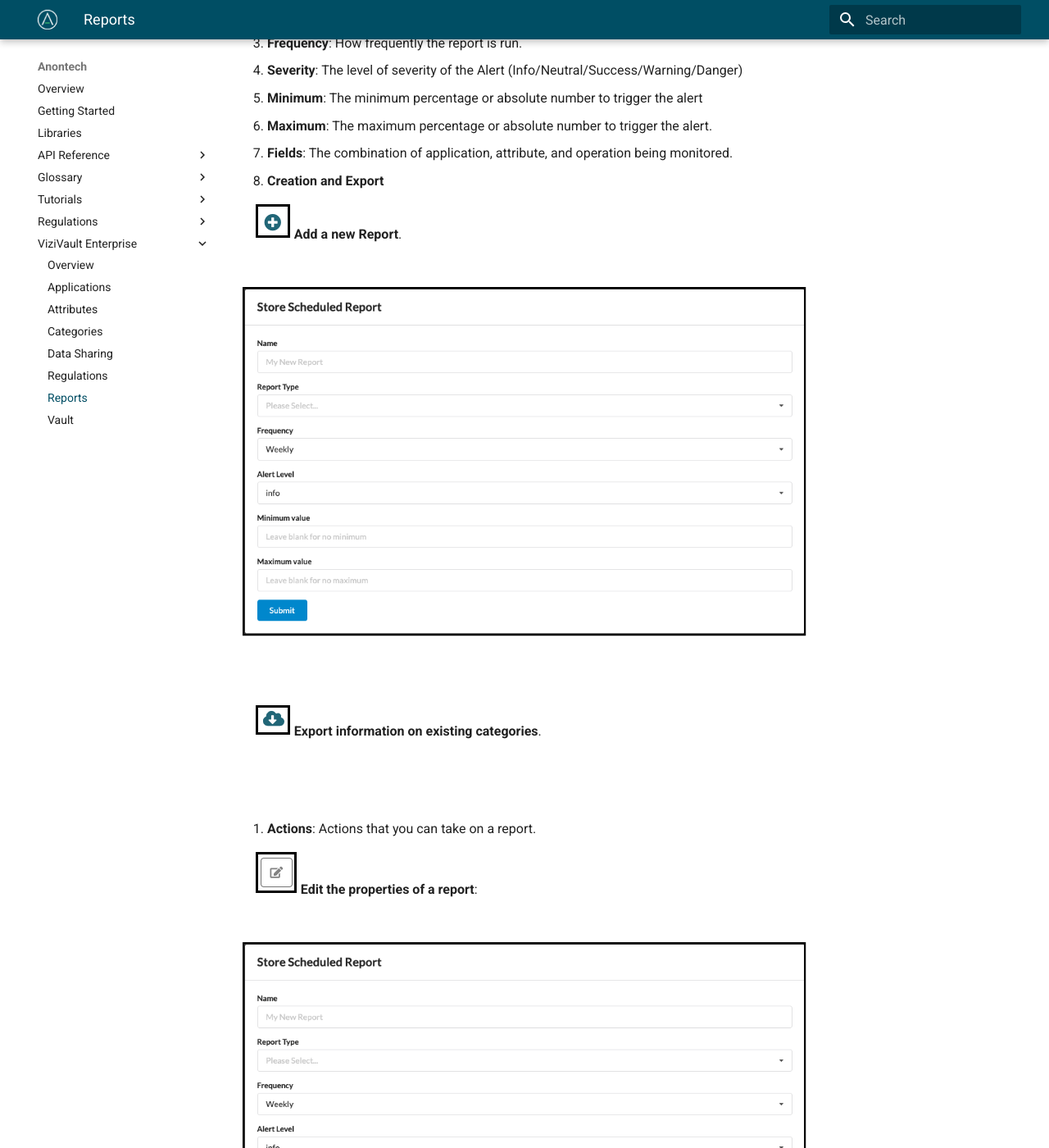
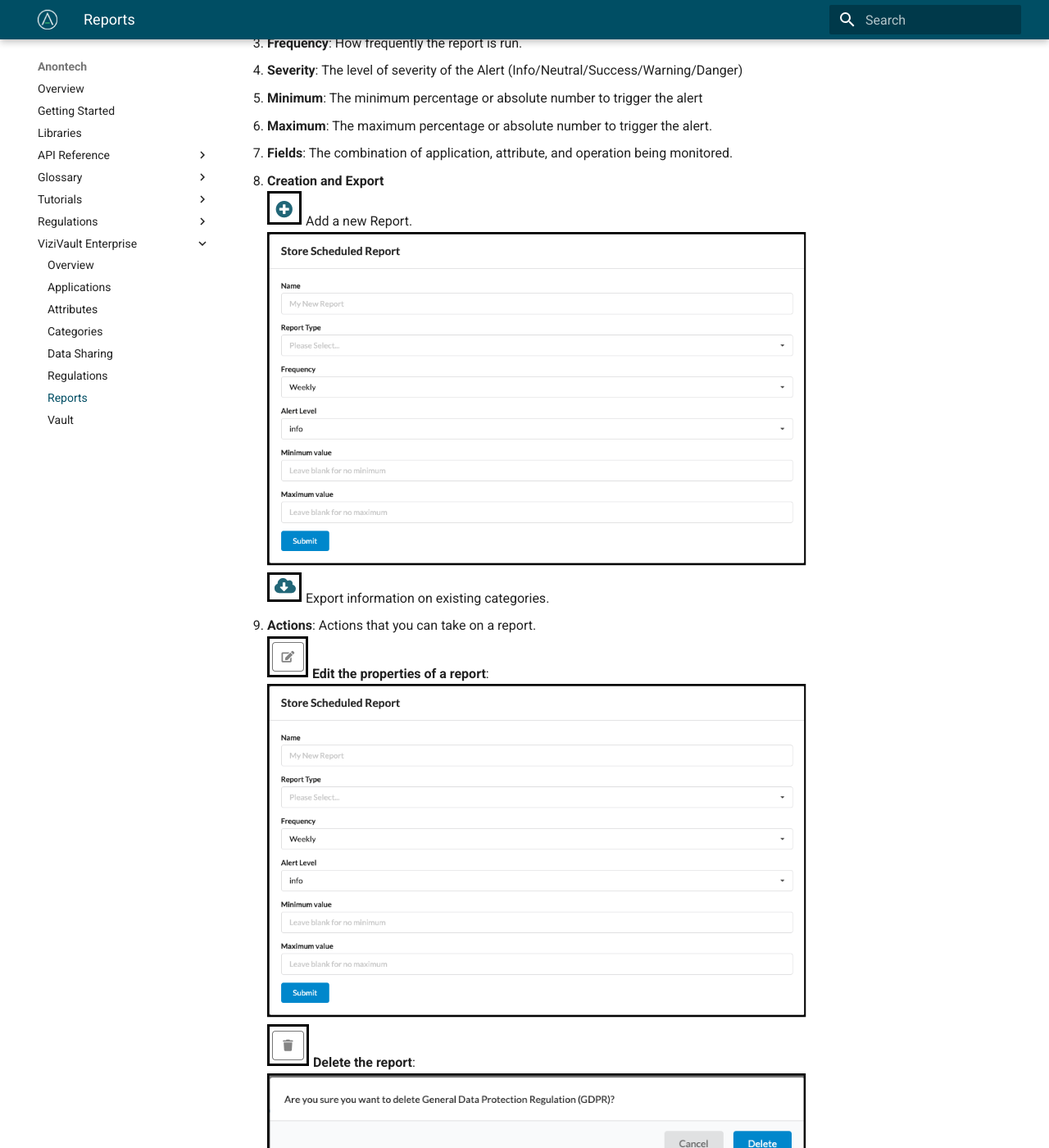
Before and after one commit to anontechnology/documentation, an MkDocs documentation site: the page built from docs/vizivault-enterprise/reports.md, in a window 1280 px wide and 1400 px high, scrolled down 512 px. Shown: the whole window at 82% size. Built offline with MkDocs 1.6.1 and Material for MkDocs 9.7.7, drawn with Linux system fonts in a browser that asks for light colours.

Commit message:
Update docs/vizivault-enterprise/reports.md

```diff
--- a/docs/vizivault-enterprise/reports.md
+++ b/docs/vizivault-enterprise/reports.md
@@ -9,23 +9,12 @@
 5. **Minimum**: The minimum percentage or absolute number to trigger the alert
 6. **Maximum**: The maximum percentage or absolute number to trigger the alert.
 7. **Fields**: The combination of application, attribute, and operation being monitored.
-8. **Creation and Export**
-
-&nbsp;&nbsp;&nbsp;&nbsp;![Add](../assets/images/add.png "Add") **Add a new Report**.
- <br/><br/>
-&nbsp;&nbsp;&nbsp;&nbsp;![create_report](../assets/images/create_report.png "Create Report")
- <br/><br/>
- <br/><br/>
-&nbsp;&nbsp;&nbsp;&nbsp;![export](../assets/images/export.png "Export") **Export information on existing categories**.
- <br/><br/>
- <br/><br/>
-
-9. **Actions**: Actions that you can take on a report.
-
-  &nbsp;&nbsp;&nbsp;&nbsp;![edit](../assets/images/edit.png "Edit") **Edit the properties of a report**:
-  <br/><br/>
-  &nbsp;&nbsp;&nbsp;&nbsp;![create_report](../assets/images/create_report.png "Create Report")
-  <br/><br/>
-  <br/><br/>
-  &nbsp;&nbsp;&nbsp;&nbsp;![delete](../assets/images/delete.png "Delete") **Delete the report**:
-  &nbsp;&nbsp;&nbsp;&nbsp;![delete_regulation](../assets/images/delete_regulation.png "Delete Regulation Prompt")
+8. **Creation and Export**<br/>
+    ![Add](../assets/images/add.png "Add") Add a new Report.
+    ![create_report](../assets/images/create_report.png "Create Report")
+    ![export](../assets/images/export.png "Export") Export information on existing categories.
+9. **Actions**: Actions that you can take on a report.<br/>
+  ![edit](../assets/images/edit.png "Edit") **Edit the properties of a report**:
+  ![create_report](../assets/images/create_report.png "Create Report")
+  ![delete](../assets/images/delete.png "Delete") **Delete the report**:
+  ![delete_regulation](../assets/images/delete_regulation.png "Delete Regulation Prompt")
```
